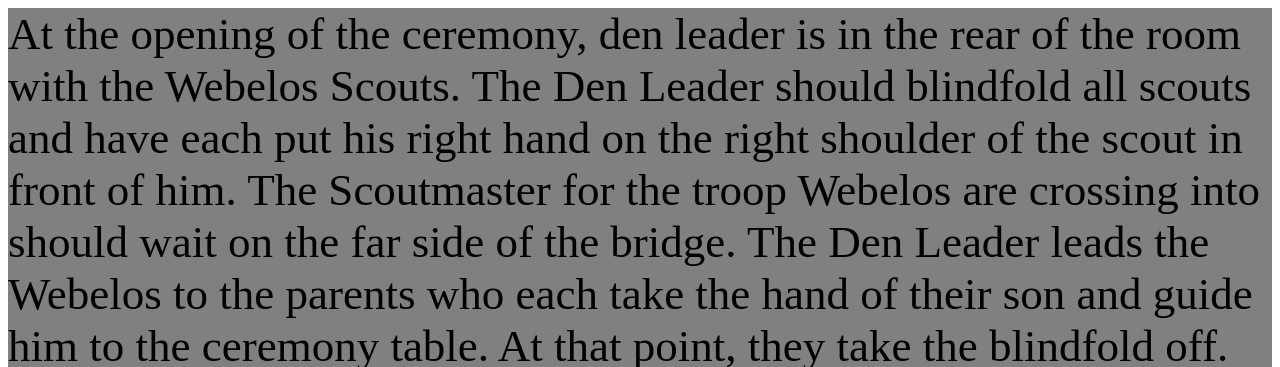
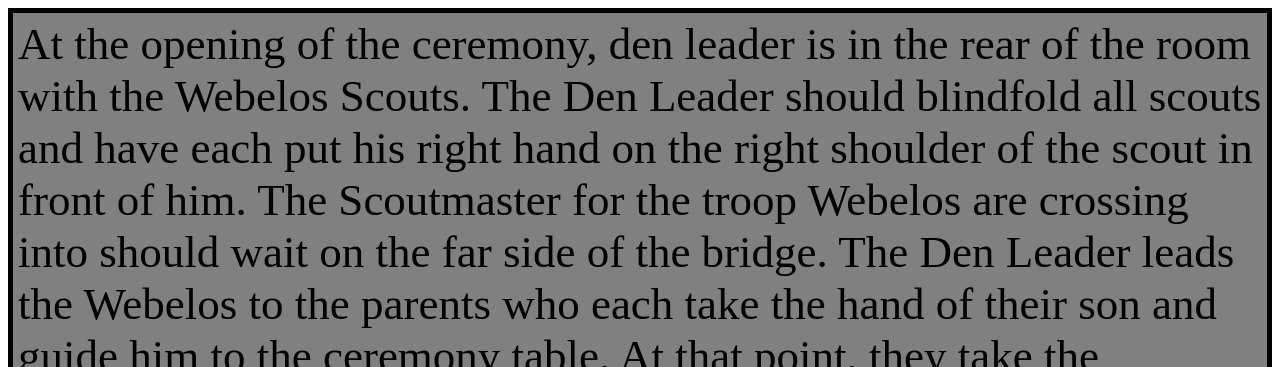
Before and after one commit to sweenig/aol, a plain HTML site: page index.html in a window 1280 px wide. Shown: the top 367 px of the page. Drawn offline with Linux system fonts and the light colour scheme.

Commit message:
Fixed dark theme styling.

```diff
--- a/index.html
+++ b/index.html
@@ -1,5 +1,6 @@
+<head>
     <style>
- #aol * {margin:0;padding:0;background-color:black;color:gray;font-size:45px;}
+     #aol, #aol * {margin:0;padding:5px;background-color:black;color:gray;font-size:45px;}
      #aol p {
       margin:5px;
       padding:5px;
@@ -13,7 +14,8 @@
       color:black;
      }
     </style>
-
+</head>
+<body>
 <div id="aol">
 <div class="response">
 At the opening of the ceremony, den leader is in the rear of the room with the Webelos Scouts. The Den Leader should blindfold all scouts and have each put his right hand on the right shoulder of the scout in front of him. The Scoutmaster for the troop Webelos are crossing into should wait on the far side of the bridge.
@@ -48,3 +50,4 @@ Your may now cross the bridge that connects Cub Scouting with Boy Scouting. Your
 <div class="response">
 Each boy crosses the bridge then returns with his family to their seats.</div>
 </div>
+</body>
```
Lines whose indentation alone changed are shown as unchanged.
